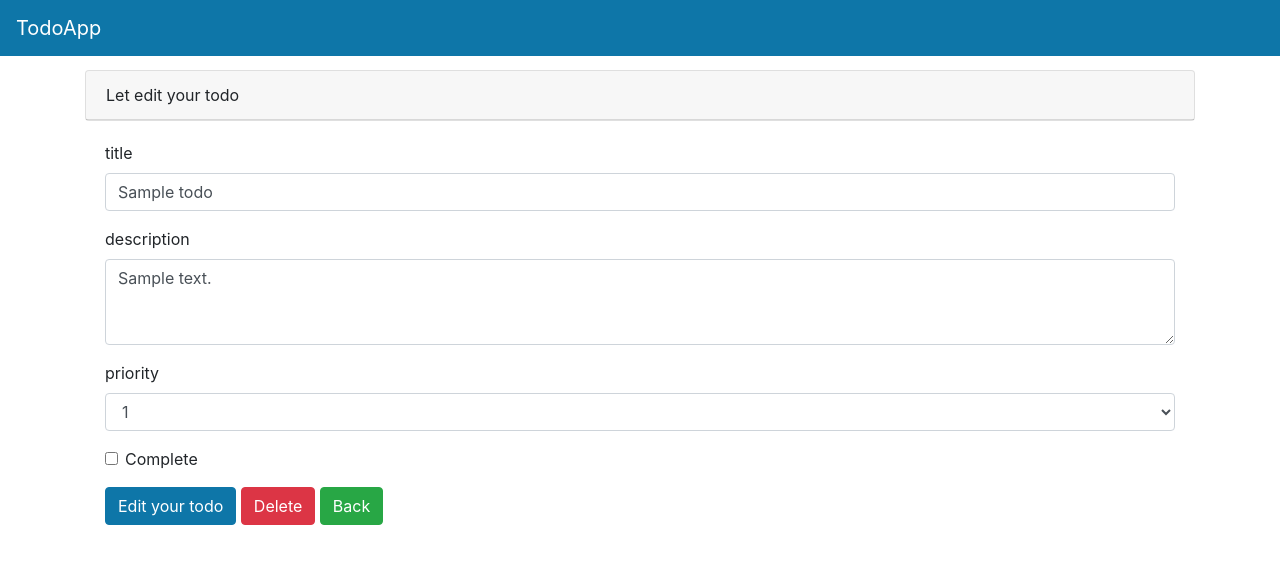
After one commit to Lukasrar/fastapi_with_db, a FastAPI app: template templates/edit-todo.html in a window 1280 px wide. The commit adds this page. Shown: the top 564 px of the page. Run offline with FastAPI, Linux system fonts and the light colour scheme; the template is opened without the code that fills it: most values are stand-ins (such as "Sample title", 1, 10 or a date in 2020); some libraries are stand-ins or nearby versions.

Commit message:
Add pages for adding and editing todos, along with a navigation bar

```diff
--- /dev/null
+++ b/templates/edit-todo.html
@@ -0,0 +1,40 @@
+{% include 'layout.html' %}
+
+<div class="container">
+    <div class="card">
+        <div class="card-header">
+            Let edit your todo
+        </div>
+    </div>
+
+    <div class="card-body">
+        <form id="editTodoForm">
+            <div class="form-group">
+                <label for="">title</label>
+                <input type="text" class="form-control" name="title" value="{{todo.title}}" required>
+            </div>
+            <div class="form-group">
+                <label for="">description</label>
+                <textarea name="description" rows="3" class="form-control" required>{{todo.description}}</textarea>
+            </div>
+            <div class="form-group">
+                <label for="">priority</label>
+                <select class="form-control" name="priority">
+                    <option {% if todo.priority == 1 %} selected="selected" {% endif %}>1</option>
+                    <option {% if todo.priority == 2 %} selected="selected" {% endif %}>2</option>
+                    <option {% if todo.priority == 3 %} selected="selected" {% endif %}>3</option>
+                    <option {% if todo.priority == 4 %} selected="selected" {% endif %}>4</option>
+                    <option {% if todo.priority == 5 %} selected="selected" {% endif %}>5</option>
+                </select>
+            </div>
+            <div class="form-group form-check">
+                <input type="checkbox" class="form-check-input" name="complete" {% if todo.complete %} checked {% endif %}>
+                <label for="" class="form-check-label">Complete</label>
+            </div>
+
+            <button class="btn btn-primary" type="submit">Edit your todo</button>
+            <button id="deleteButton" type="button" class="btn btn-danger">Delete</button>
+            <a href="/todos/todo-page" class="btn btn-success">Back</a>
+        </form>
+    </div>
+</div>
--- a/templates/layout.html
+++ b/templates/layout.html
@@ -8,6 +8,9 @@
     <title>TodoApp</title>
 </head>
 <body>
+
+    {% include 'navbar.html' %}
+
     {% block content %}
 
     {% endblock %}
--- /dev/null
+++ b/templates/navbar.html
@@ -0,0 +1,26 @@
+<div>
+    <nav class="navbar navbar-expand-md navbar-dark main-color fixed-top">
+        <a href="#" class="navbar-brand">TodoApp</a>
+        <button class="navbar-toggler" type="button" data-toggle="collapse" data-target="#navbarNav" aria-label="Toggle Navigation" aria-expanded="false">
+            <span class="navbar-toggler-icon"></span>
+        </button>
+        <div class="collapse navbar-collapse" id="navbarNav">
+            <ul class="navbar-nav">
+                {% if user %}
+                <li class="nav-item active">
+                    <a class="nav-link" href="/todos/todo-page">Home</a>
+                </li>
+
+                {% endif %}
+            </ul>
+
+            <ul class="navbar-nav ml-auto">
+                {% if user %}
+                <li class="nav-item m-1">
+                    <a  type="button" class="btn btn-outline-light text-white" onclick="logout()"></a>
+                </li>
+                {% endif %}
+            </ul>
+        </div>
+    </nav>
+</div>
```
Also changed, not shown: routers/todos.py (+27 -0 lines), templates/add-todo.html (added, +33 -0 lines).
